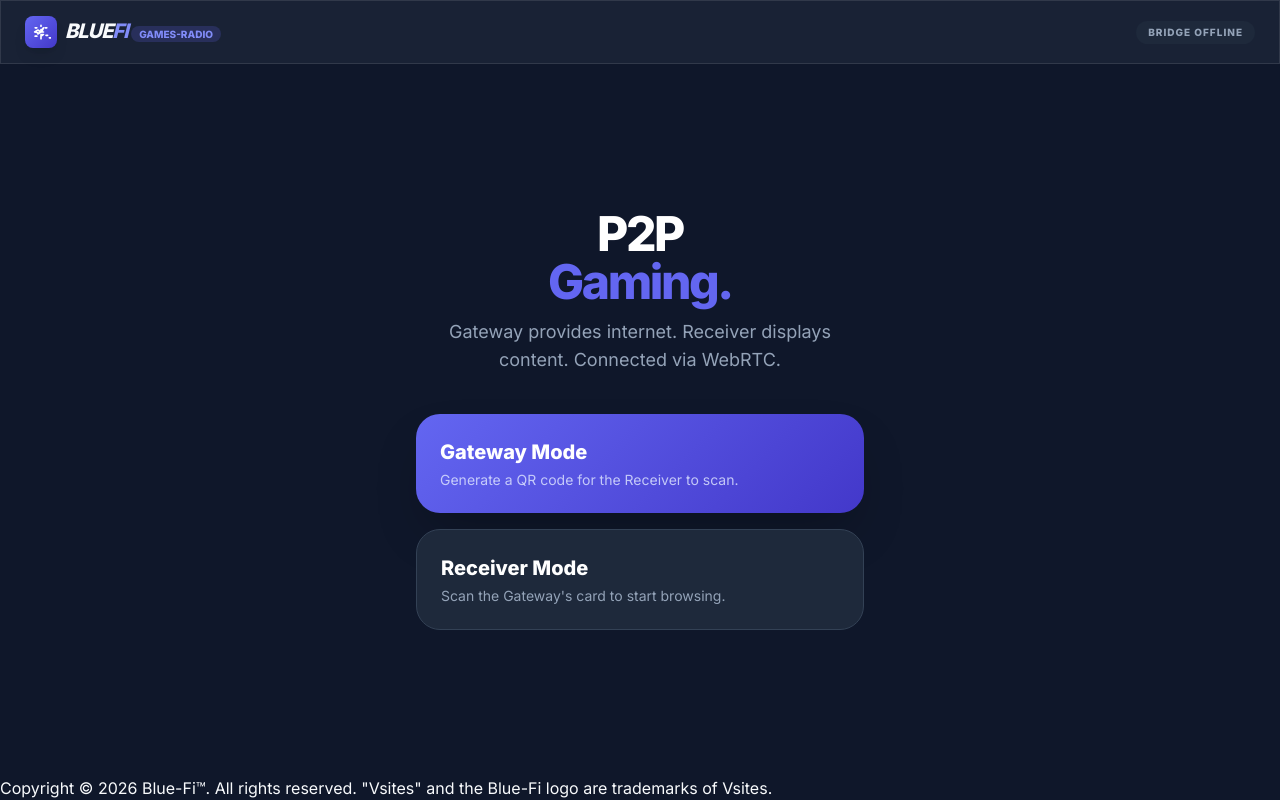
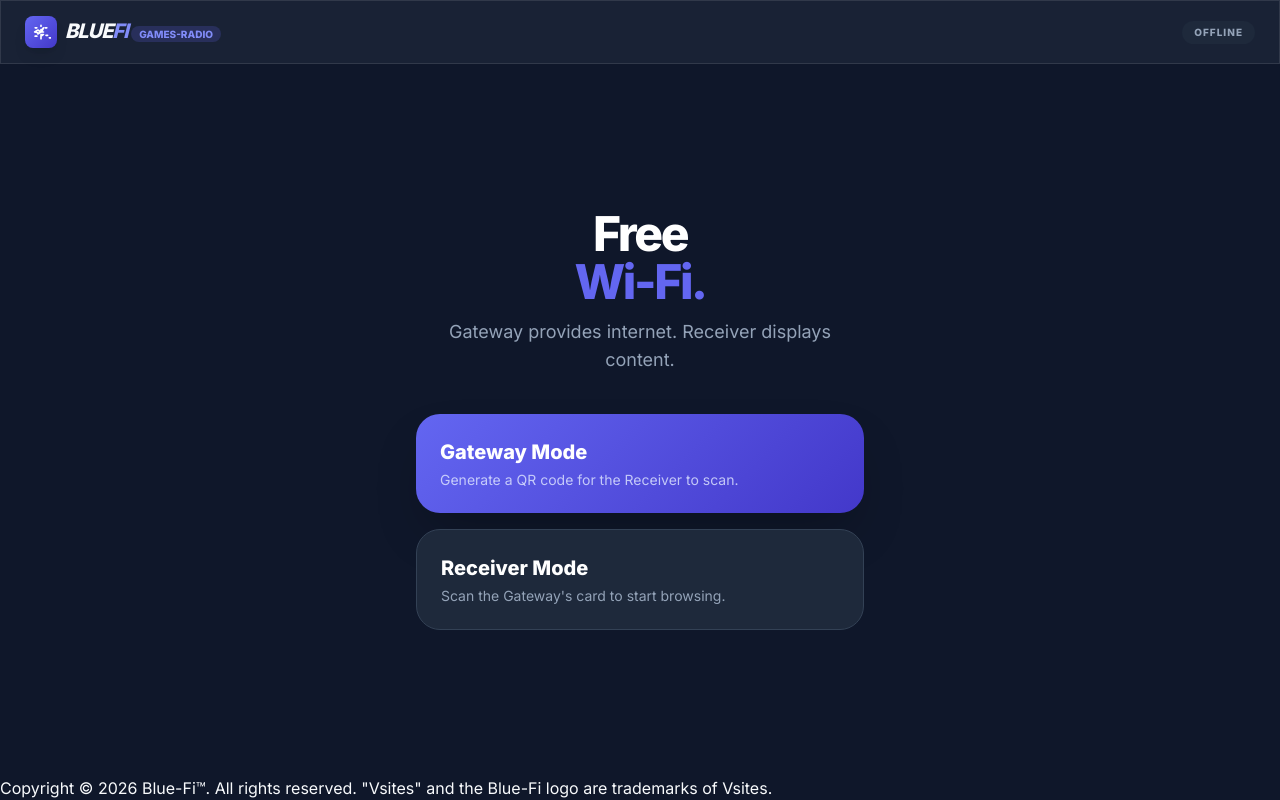
Before and after one commit to Vgamer25/Blue-Fi, a plain HTML site: page index.html in a window 1280 px wide. Drawn offline with nearby package versions, Linux system fonts and the light colour scheme.

Commit message:
Update status tag and header text in index.html

```diff
--- a/index.html
+++ b/index.html
@@ -30,7 +30,7 @@
             <span class="font-extrabold tracking-tighter text-xl uppercase italic">Blue<span class="text-indigo-400">Fi</span> <span class="text-[10px] bg-indigo-500/20 text-indigo-400 px-2 py-0.5 rounded-full not-italic tracking-normal">GAMES-RADIO</span></span>
         </div>
         <div id="status-tag" class="text-[10px] font-bold bg-slate-800 px-3 py-1 rounded-full uppercase tracking-widest text-slate-400">
-            Bridge Offline
+            Offline
         </div>
     </header>
 
@@ -39,8 +39,8 @@
         <!-- Mode Selection -->
         <div id="view-selection" class="max-w-md w-full space-y-6 text-center z-10">
             <div class="mb-10">
-                <h1 class="text-5xl font-black text-white mb-3 tracking-tighter leading-none">P2P <br><span class="text-indigo-500">Gaming.</span></h1>
-                <p class="text-slate-400 text-lg">Gateway provides internet. Receiver displays content. Connected via WebRTC.</p>
+                <h1 class="text-5xl font-black text-white mb-3 tracking-tighter leading-none">Free <br><span class="text-indigo-500">Wi-Fi.</span></h1>
+                <p class="text-slate-400 text-lg">Gateway provides internet. Receiver displays content.</p>
             </div>
 
             <div class="grid gap-4">
```
